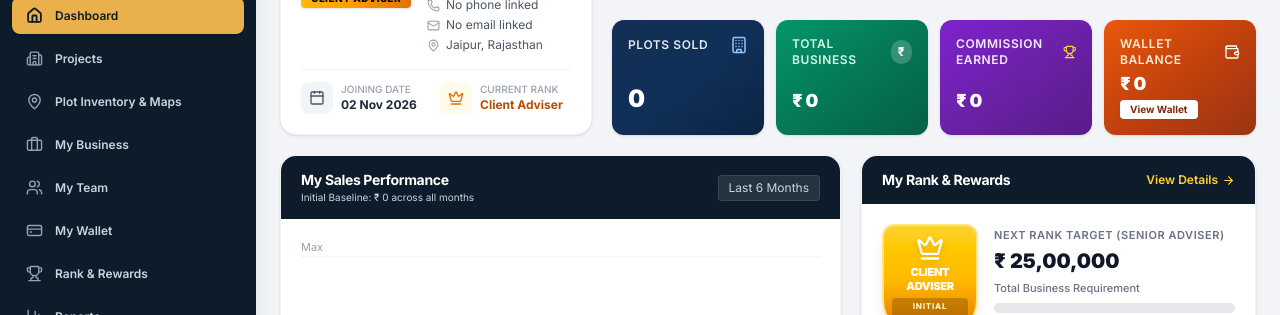
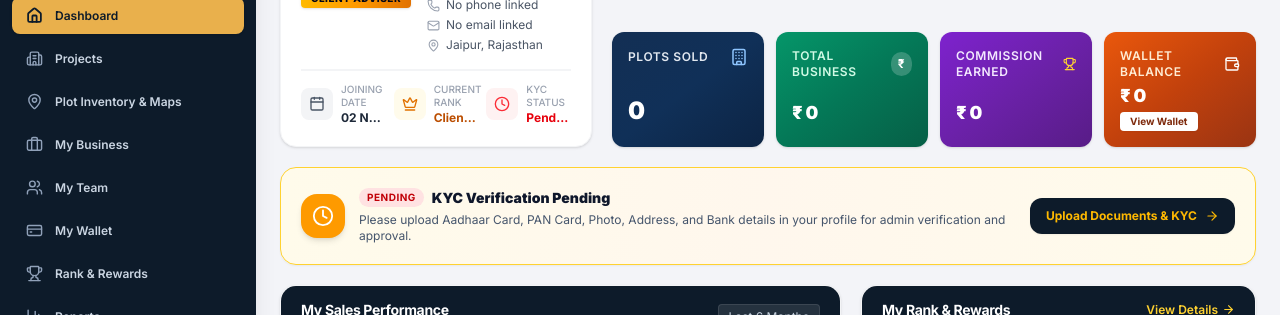
Before and after one commit to sandeepcharan619-maker/Shree-Karni, a Next.js app: page /dashboard in a window 1280 px wide. Shown: the part 225-540 px from the top of the page. Built offline with nearby package versions, Linux system fonts and the light colour scheme; no server answers; the database is empty; sample sign-in values are in the browser's storage.

Commit message:
Prominently display KYC Approved on Associate Dashboard when approved by admin

```diff
--- a/src/app/dashboard/page.tsx
+++ b/src/app/dashboard/page.tsx
@@ -239,6 +239,16 @@ export default async function AssociateDashboard() {
     process.env.NEXTAUTH_URL || "https://shreekarnirealestate.vercel.app"
   }/register?ref=${associateId}`;
 
+  // Check if KYC is approved by admin (either kycStatus is APPROVED/VERIFIED or all 5 documents approved)
+  const isKycApproved =
+    user?.kycStatus === "APPROVED" ||
+    user?.kycStatus === "VERIFIED" ||
+    (user?.aadhaarStatus === "APPROVED" &&
+      user?.panStatus === "APPROVED" &&
+      user?.photoStatus === "APPROVED" &&
+      user?.addressStatus === "APPROVED" &&
+      user?.bankDocStatus === "APPROVED");
+
   return (
     <div className="space-y-5 max-w-[1600px] mx-auto pb-10">
       {/* ============================================================== */}
@@ -263,13 +273,14 @@ export default async function AssociateDashboard() {
                   <h2 className="text-xl font-extrabold text-gray-900 tracking-tight leading-tight truncate">
                     {associateName}
                   </h2>
-                  {user?.kycStatus === "APPROVED" || user?.kycStatus === "VERIFIED" ? (
-                    <span className="inline-flex items-center gap-1 px-2.5 py-0.5 rounded-full text-[10px] font-bold bg-emerald-50 text-emerald-700 border border-emerald-200 shadow-2xs">
-                      <CheckCircle2 size={11} /> KYC Approved
+                  {isKycApproved ? (
+                    <span className="inline-flex items-center gap-1.5 px-2.5 py-0.5 rounded-full text-[10px] font-bold bg-emerald-50 text-emerald-700 border border-emerald-300 shadow-2xs">
+                      <CheckCircle2 size={12} className="text-emerald-600" />
+                      <span>KYC Approved</span>
                     </span>
                   ) : (
                     <Link
-                      href="/dashboard/profile"
+                      href="/dashboard/profile?tab=kyc"
                       className="inline-flex items-center gap-1 px-2.5 py-0.5 rounded-full text-[10px] font-bold bg-red-50 text-red-600 border border-red-200 hover:bg-red-100 transition shadow-2xs"
                       title="Click to view Documents & KYC tab"
                     >
@@ -300,8 +311,8 @@ export default async function AssociateDashboard() {
             </div>
           </div>
 
-          {/* Bottom Card Footer: Joining Date & Current Rank */}
-          <div className="grid grid-cols-2 gap-2 pt-3 text-xs">
+          {/* Bottom Card Footer: Joining Date, Current Rank & KYC Status */}
+          <div className="grid grid-cols-3 gap-2 pt-3 text-xs border-t border-gray-100">
             <div className="flex items-center gap-2">
               <div className="w-8 h-8 rounded-lg bg-gray-100 flex items-center justify-center text-gray-600 shrink-0">
                 <Calendar size={16} />
@@ -319,6 +330,26 @@ export default async function AssociateDashboard() {
               <div className="min-w-0">
                 <p className="text-[10px] text-gray-400 font-medium uppercase">Current Rank</p>
                 <p className="font-bold text-amber-700 truncate">{associateRank}</p>
+              </div>
+            </div>
+
+            <div className="flex items-center gap-2">
+              <div
+                className={`w-8 h-8 rounded-lg flex items-center justify-center shrink-0 ${
+                  isKycApproved ? "bg-emerald-50 text-emerald-600" : "bg-red-50 text-red-500"
+                }`}
+              >
+                {isKycApproved ? <CheckCircle2 size={16} /> : <Clock size={16} />}
+              </div>
+              <div className="min-w-0">
+                <p className="text-[10px] text-gray-400 font-medium uppercase">KYC Status</p>
+                <p
+                  className={`font-bold truncate ${
+                    isKycApproved ? "text-emerald-700" : "text-red-600"
+                  }`}
+                >
+                  {isKycApproved ? "Approved" : "Pending"}
+                </p>
               </div>
             </div>
           </div>
@@ -427,6 +458,66 @@ export default async function AssociateDashboard() {
           </div>
         </div>
       </div>
+
+      {/* KYC Verification Status Banner */}
+      {isKycApproved ? (
+        <div className="bg-gradient-to-r from-emerald-50 via-teal-50 to-emerald-50 border border-emerald-300 rounded-2xl p-4 sm:p-5 shadow-xs flex flex-col sm:flex-row sm:items-center justify-between gap-4 animate-in fade-in duration-300">
+          <div className="flex items-center gap-3.5">
+            <div className="w-11 h-11 rounded-2xl bg-emerald-600 text-white flex items-center justify-center shrink-0 shadow-md">
+              <CheckCircle2 size={22} />
+            </div>
+            <div>
+              <div className="flex items-center gap-2">
+                <span className="text-[10px] font-black uppercase tracking-wider px-2 py-0.5 rounded-full bg-emerald-200 text-emerald-900">
+                  Verified Legal Associate
+                </span>
+                <span className="text-xs sm:text-sm font-black text-slate-900">
+                  KYC Approved by Shree Karni Real Estate Admin
+                </span>
+              </div>
+              <p className="text-xs text-slate-600 mt-1">
+                Your Aadhaar Card, PAN Card, Photo, Address, and Bank credentials have been verified and approved. Payouts and associate privileges are fully active.
+              </p>
+            </div>
+          </div>
+          <Link
+            href="/dashboard/profile?tab=kyc"
+            className="px-4 py-2.5 rounded-xl bg-[#0d1b2a] hover:bg-slate-800 text-amber-400 font-bold text-xs flex items-center gap-2 self-start sm:self-auto transition shadow-xs shrink-0 cursor-pointer"
+          >
+            <CheckCircle2 size={14} className="text-emerald-400" />
+            <span>View Approved Documents</span>
+            <ArrowRight size={14} />
+          </Link>
+        </div>
+      ) : (
+        <div className="bg-gradient-to-r from-amber-50 via-orange-50 to-amber-50 border border-amber-300 rounded-2xl p-4 sm:p-5 shadow-xs flex flex-col sm:flex-row sm:items-center justify-between gap-4 animate-in fade-in duration-300">
+          <div className="flex items-center gap-3.5">
+            <div className="w-11 h-11 rounded-2xl bg-amber-500 text-white flex items-center justify-center shrink-0 shadow-md">
+              <Clock size={22} />
+            </div>
+            <div>
+              <div className="flex items-center gap-2">
+                <span className="text-[10px] font-black uppercase tracking-wider px-2 py-0.5 rounded-full bg-red-100 text-red-700 font-bold">
+                  pending
+                </span>
+                <span className="text-xs sm:text-sm font-black text-slate-900">
+                  KYC Verification Pending
+                </span>
+              </div>
+              <p className="text-xs text-slate-600 mt-1">
+                Please upload Aadhaar Card, PAN Card, Photo, Address, and Bank details in your profile for admin verification and approval.
+              </p>
+            </div>
+          </div>
+          <Link
+            href="/dashboard/profile?tab=kyc"
+            className="px-4 py-2.5 rounded-xl bg-[#0d1b2a] hover:bg-slate-800 text-amber-400 font-bold text-xs flex items-center gap-2 self-start sm:self-auto transition shadow-xs shrink-0 cursor-pointer"
+          >
+            <span>Upload Documents & KYC</span>
+            <ArrowRight size={14} />
+          </Link>
+        </div>
+      )}
 
       {/* ============================================================== */}
       {/* ROW 2: MY SALES PERFORMANCE (BAR CHART) + MY RANK & REWARDS   */}
```
